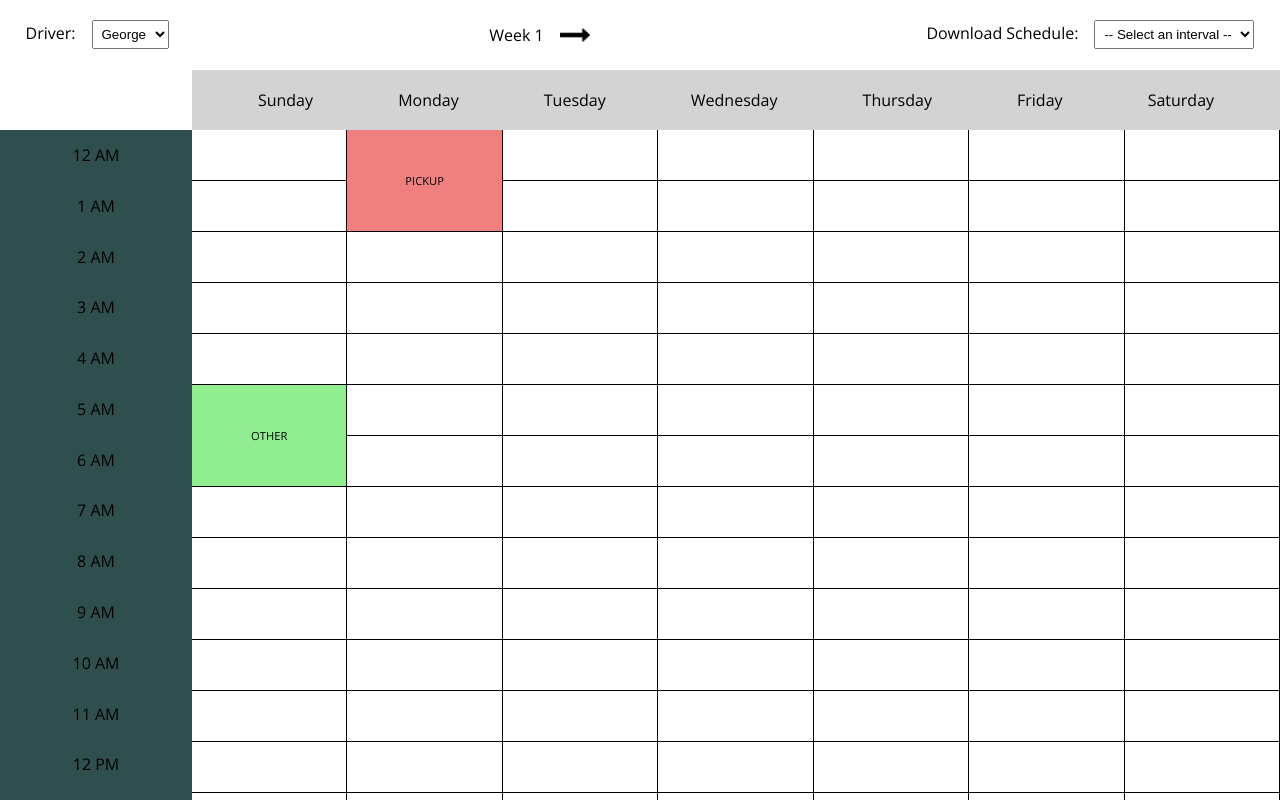
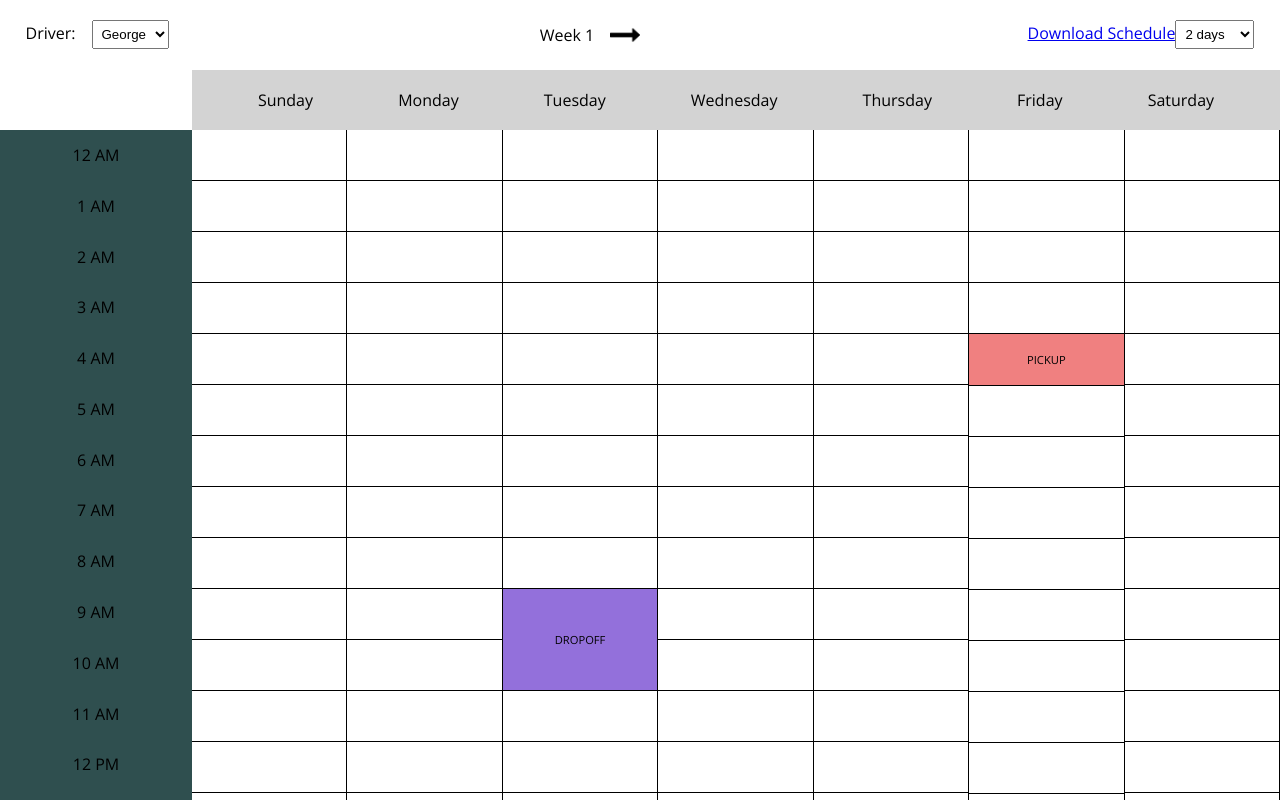
Before and after one commit to kevinconvery/scheduler-app, a React (Create React App) app: page / in a window 1280 px wide. Shown: the top 800 px of the page. Built offline with nearby package versions, Linux system fonts and the light colour scheme.

Commit message:
add download functionality from spreadsheet

```diff
--- a/src/App.js
+++ b/src/App.js
@@ -2,19 +2,19 @@ import React, { useState, useEffect } from 'react'
 import Header from './components/Header/Header'
 import Schedule from './components/Schedule/Schedule'
 // dummy data
-import { taskList, testTasks } from './data'
+import { taskList } from './data'
 import './App.css'
 
 const App = () => {
   const [currentWeek, setCurrentWeek] = useState(1)
   const [currentDriver, setCurrentDriver] = useState(1)
-  const [scheduleInterval, setScheduleInterval] = useState(0)
+  const [scheduleInterval, setScheduleInterval] = useState(2)
   const [driverSchedule, setDriverSchedule] = useState([])
   const [fullSchedule, setFullSchedule] = useState([])
   const [createModalVisible, setCreateModalVisible] = useState(false)
   const [editModalVisible, setEditModalVisible] = useState(false)
   const [errorModalVisible, setErrorModalVisible] = useState(false)
-  const [errorMessage, setErrorMessage] = useState("");
+  const [errorMessage, setErrorMessage] = useState("")
   const [currentTask, setCurrentTask] = useState()
 
   const refreshDriverSchedule = () => {
@@ -158,7 +158,7 @@ const App = () => {
 
   useEffect(() => {
     if (fullSchedule.length === 0) {
-      setFullSchedule(testTasks)
+      setFullSchedule(taskList)
     }
 
     setDriverSchedule(
@@ -172,6 +172,8 @@ const App = () => {
     <div className="App">
       <Header
         week={currentWeek}
+        scheduleInterval={scheduleInterval}
+        driverSchedule={driverSchedule}
         updateWeek={setCurrentWeek}
         updateDriver={setCurrentDriver}
         updateScheduleInterval={setScheduleInterval}
--- a/src/components/Header/Header.js
+++ b/src/components/Header/Header.js
@@ -1,21 +1,111 @@
-import React from 'react'
+import React, { useState, useEffect } from 'react'
 import './Header.css'
 import { drivers } from '../../data'
+import { CSVLink } from 'react-csv'
 
 const Header = props => {
-  const { week, updateDriver, currentDriver, updateWeek, updateScheduleInterval } = props
+  const {
+    week,
+    scheduleInterval,
+    updateDriver,
+    currentDriver,
+    updateWeek,
+    driverSchedule,
+    updateScheduleInterval
+  } = props
+
+  const [dataSet, setDataSet] = useState([])
+
+  const csvHeaders = [
+    {
+      label: '', key: 'sideLabel'
+    },
+    {
+      label: 'Pickups', key: 'pickups'
+    },
+    {
+      label: 'Dropoffs', key: 'dropoffs'
+    },
+    {
+      label: 'Others', key: 'others'
+    }
+  ]
+
   const handleChangeDriver = e => {
     updateDriver(parseInt(e.target.value))
   }
 
   const handleChangeInterval = e => {
     updateScheduleInterval(parseInt(e.target.value))
-    console.log(`${[e.target.name]}: ${e.target.value}`)
   }
 
   const handleClick = e => {
     e.target.className.includes('week-select-right') ? updateWeek(week + 1) : updateWeek(week - 1)
   }
+
+  useEffect(() => {
+    const buildDownloadDataSet = () => {
+      let dataArray = []
+      for (let week = 0; week < 52; week++) {
+        for (let day = 0; day < 7; day++) {
+          let dailyTasks = driverSchedule.filter(task => (
+            task.week === week + 1 && task.day === day
+          ))
+          let totals = dailyTasks.reduce((acc, curr) => {
+            switch (curr.type) {
+              case "Pickup":
+                acc.pickups++
+                break
+              case "Dropoff":
+                acc.dropoffs++
+                break
+              case "Other":
+                acc.others++
+                break
+              default:
+                break
+            }
+            return acc
+          }, {
+            pickups: 0,
+            dropoffs: 0,
+            others: 0
+          })
+          dataArray.push({
+            week: week + 1,
+            day: day,
+            ...totals
+          })
+        }
+      }
+
+      let updatedDataSet = []
+      let dataSetSliceSize = dataArray.length / scheduleInterval
+
+      for (let i = 0; i < dataSetSliceSize; i++) {
+        let starting = (i * scheduleInterval) + 1,
+            ending = ((i + 1) * scheduleInterval) + 1
+        const setSlice = dataArray.slice(0, scheduleInterval)
+        updatedDataSet.push(setSlice.reduce((acc, curr) => {
+          acc.pickups += curr.pickups
+          acc.dropoffs += curr.dropoffs
+          acc.others += curr.others
+          return acc
+        }, {
+          sideLabel: `Day ${starting}-Day ${ending}`,
+          pickups: 0,
+          dropoffs: 0,
+          others: 0
+        }))
+        dataArray = dataArray.slice(scheduleInterval)
+      }
+
+      console.log(updatedDataSet[0])
+      setDataSet(updatedDataSet)
+    }
+
+    buildDownloadDataSet()
+  }, [driverSchedule, scheduleInterval])
 
   return (
     <div className="Header">
@@ -46,13 +136,18 @@ const Header = props => {
         />}
       </div>
       <div className="download-schedule-section">
-        <label htmlFor="download-dropdown">Download Schedule:</label>
+        <CSVLink
+          data={dataSet}
+          headers={csvHeaders}
+        >
+          Download Schedule
+        </CSVLink>
         <select
           name="download-dropdown"
           className="dropdown-menu download-dropdown"
           onChange={handleChangeInterval}
+          value={scheduleInterval}
         >
-          <option value={0} key={0}>-- Select an interval --</option>
           <option value={2} key={2}>2 days</option>
           <option value={4} key={4}>4 days</option>
           <option value={7} key={7}>7 days</option>
```
